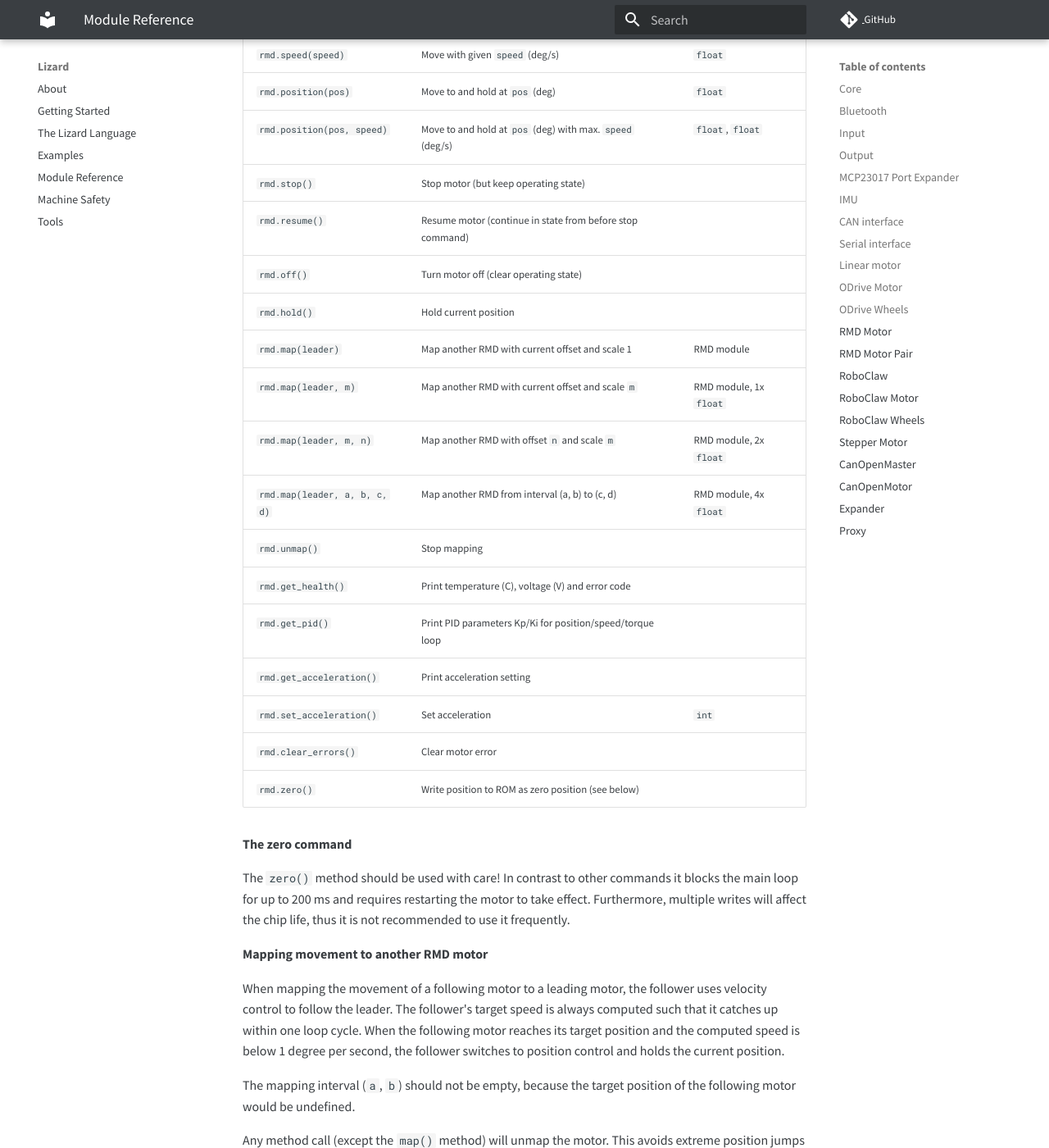
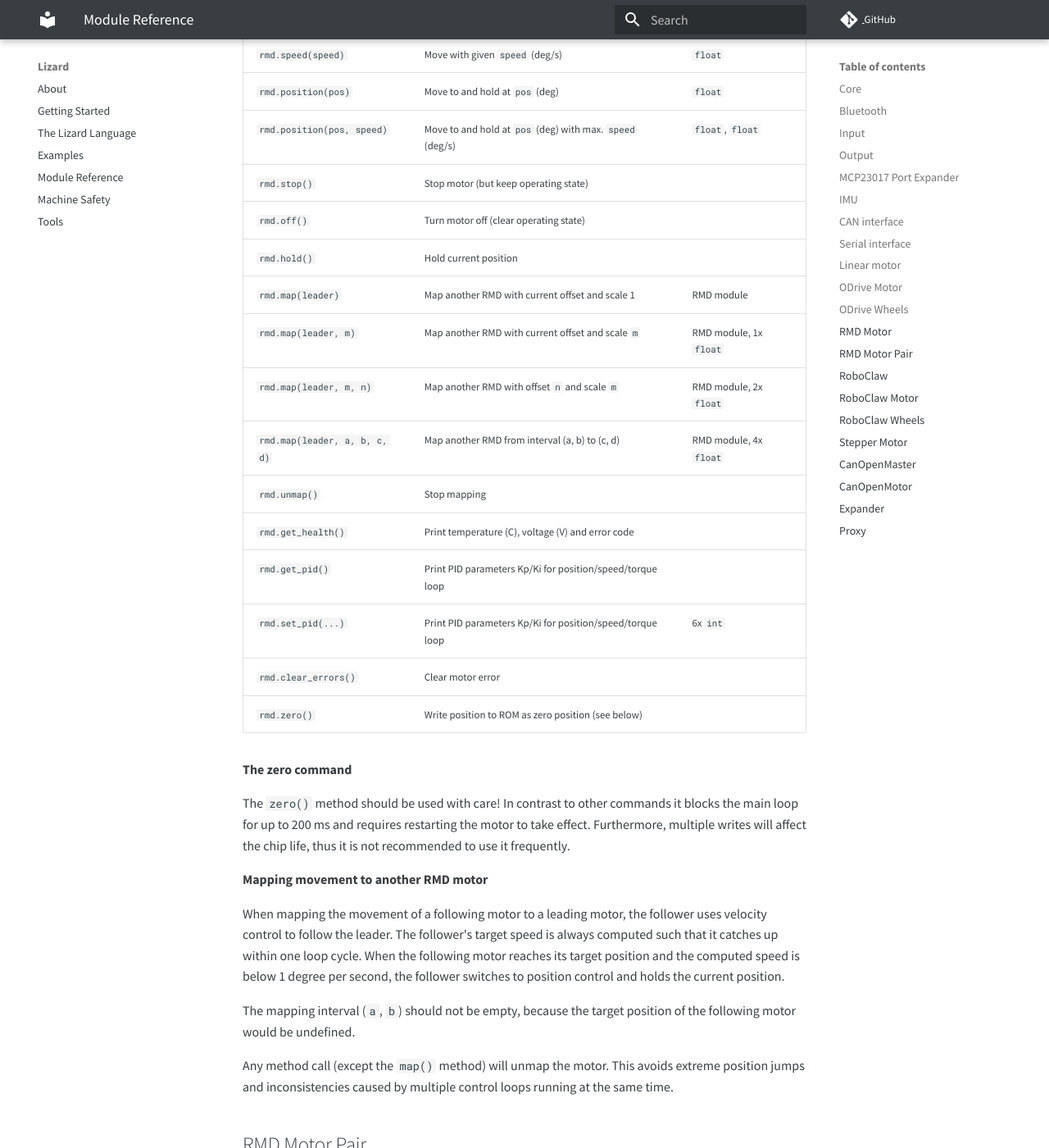
Before and after one commit to zauberzeug/lizard, an MkDocs documentation site: the page built from docs/module_reference.md, in a window 1280 px wide and 1400 px high, scrolled down 9946 px. Shown: the whole window at 82% size. Built offline with MkDocs 1.6.1 and Material for MkDocs 9.7.7, drawn with Linux system fonts in a browser that asks for light colours; comment, search, counter and statistics services are not loaded; some of the changed text lies outside the part shown.

Commit message:
rmd: adjustments for RMD firmware V3

```diff
--- a/docs/module_reference.md
+++ b/docs/module_reference.md
@@ -300,7 +300,6 @@ The RMD motor module controls a [Gyems](http://www.gyems.cn/) RMD motor via CAN.
 | `rmd.position(pos)`           | Move to and hold at `pos` (deg)                           | `float`                |
 | `rmd.position(pos, speed)`    | Move to and hold at `pos` (deg) with max. `speed` (deg/s) | `float`, `float`       |
 | `rmd.stop()`                  | Stop motor (but keep operating state)                     |                        |
-| `rmd.resume()`                | Resume motor (continue in state from before stop command) |                        |
 | `rmd.off()`                   | Turn motor off (clear operating state)                    |                        |
 | `rmd.hold()`                  | Hold current position                                     |                        |
 | `rmd.map(leader)`             | Map another RMD with current offset and scale 1           | RMD module             |
@@ -310,8 +309,7 @@ The RMD motor module controls a [Gyems](http://www.gyems.cn/) RMD motor via CAN.
 | `rmd.unmap()`                 | Stop mapping                                              |                        |
 | `rmd.get_health()`            | Print temperature (C), voltage (V) and error code         |                        |
 | `rmd.get_pid()`               | Print PID parameters Kp/Ki for position/speed/torque loop |                        |
-| `rmd.get_acceleration()`      | Print acceleration setting                                |                        |
-| `rmd.set_acceleration()`      | Set acceleration                                          | `int`                  |
+| `rmd.set_pid(...)`            | Print PID parameters Kp/Ki for position/speed/torque loop | 6x `int`               |
 | `rmd.clear_errors()`          | Clear motor error                                         |                        |
 | `rmd.zero()`                  | Write position to ROM as zero position (see below)        |                        |
 
@@ -347,16 +345,15 @@ The RMD motor pair module allows to synchronize two RMD motors.
 | `rmd.max_error` | Maximum position deviation (deg, default: 10) | `float`   |
 | `rmd.dt`        | Differentiation interval (s, default: 0.02)   | `float`   |
 
-| Methods                | Description                                                | Arguments  |
-| ---------------------- | ---------------------------------------------------------- | ---------- |
-| `rmd.move(x, y)`       | Move motor 1 to `x` and motor 2 to `x`                     | 2x `float` |
-| `rmd.move(x, y, v, w)` | Reach targets `x` and `y` with speeds `v` and `w`          | 4x `float` |
-| `rmd.stop()`           | Stop motors (but keep operating state)                     |            |
-| `rmd.resume()`         | Resume motors (continue in state from before stop command) |            |
-| `rmd.off()`            | Turn motors off (clear operating state)                    |            |
-| `rmd.hold()`           | Hold current positions                                     |            |
-| `rmd.clear_moves()`    | Clear scheduled moves and stop motors                      |            |
-| `rmd.clear_errors()`   | Clear motor errors                                         |            |
+| Methods                | Description                                       | Arguments  |
+| ---------------------- | ------------------------------------------------- | ---------- |
+| `rmd.move(x, y)`       | Move motor 1 to `x` and motor 2 to `x`            | 2x `float` |
+| `rmd.move(x, y, v, w)` | Reach targets `x` and `y` with speeds `v` and `w` | 4x `float` |
+| `rmd.stop()`           | Stop motors (but keep operating state)            |            |
+| `rmd.off()`            | Turn motors off (clear operating state)           |            |
+| `rmd.hold()`           | Hold current positions                            |            |
+| `rmd.clear_moves()`    | Clear scheduled moves and stop motors             |            |
+| `rmd.clear_errors()`   | Clear motor errors                                |            |
 
 Multiple `move` commands are scheduled to be executed one after another.
 
```
Also changed, not shown: 3 other files.
